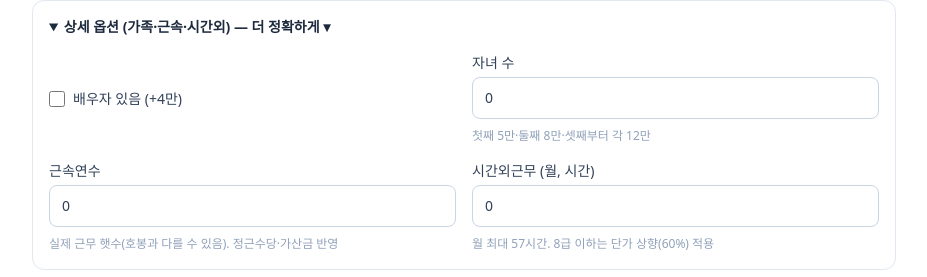
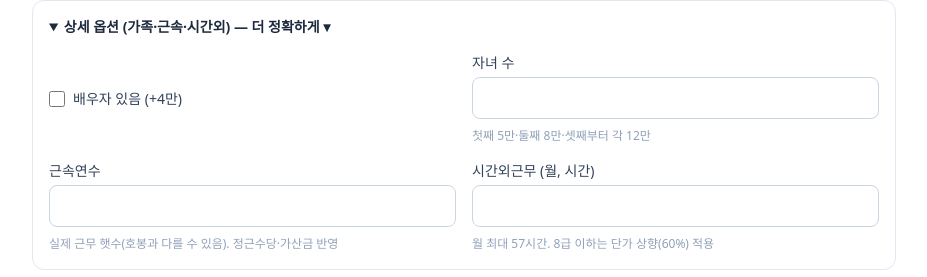
Before and after one commit to parkdane/pay-calc, a Next.js app: page /calc/civil-net in a window 1280 px wide. Both pictures are taken after a click on the heading "상세 옵션 (가족·근속·시간외) — 더 정확하게 ▾". Shown: the part 401-678 px from the top of the page, without its empty margins (176-1103 px from the left). Built offline with nearby package versions, Linux system fonts and the light colour scheme.

Commit message:
feat: extend civil salary to grade 1, worker net and savings calculators, fix leading zero in number inputs

```diff
--- a/components/CivilNetCalc.tsx
+++ b/components/CivilNetCalc.tsx
@@ -240,7 +240,7 @@ export default function CivilNetCalc() {
                 type="number"
                 min={0}
                 max={6}
-                value={children}
+                value={children === 0 ? "" : children}
                 onChange={(e) => setChildren(Number(e.target.value) || 0)}
                 className="mt-1 w-full rounded-lg border border-slate-300 px-3 py-2.5"
               />
@@ -256,7 +256,7 @@ export default function CivilNetCalc() {
                 type="number"
                 min={0}
                 max={40}
-                value={years}
+                value={years === 0 ? "" : years}
                 onChange={(e) => setYears(Number(e.target.value) || 0)}
                 className="mt-1 w-full rounded-lg border border-slate-300 px-3 py-2.5"
               />
@@ -270,7 +270,7 @@ export default function CivilNetCalc() {
                 type="number"
                 min={0}
                 max={57}
-                value={overtimeH}
+                value={overtimeH === 0 ? "" : overtimeH}
                 onChange={(e) => setOvertimeH(Number(e.target.value) || 0)}
                 className="mt-1 w-full rounded-lg border border-slate-300 px-3 py-2.5"
               />
--- a/components/DepositCalc.tsx
+++ b/components/DepositCalc.tsx
@@ -68,7 +68,7 @@ export default function DepositCalc() {
               type="number"
               min={10000}
               step={10000}
-              value={monthly}
+              value={monthly === 0 ? "" : monthly}
               onChange={(e) => setMonthly(Number(e.target.value) || 0)}
               className="mt-1 w-full rounded-lg border border-slate-300 bg-white px-3 py-2.5 tabular-nums"
             />
@@ -80,7 +80,7 @@ export default function DepositCalc() {
               type="number"
               min={100000}
               step={100000}
-              value={lump}
+              value={lump === 0 ? "" : lump}
               onChange={(e) => setLump(Number(e.target.value) || 0)}
               className="mt-1 w-full rounded-lg border border-slate-300 bg-white px-3 py-2.5 tabular-nums"
             />
--- a/components/IncomeRankCalc.tsx
+++ b/components/IncomeRankCalc.tsx
@@ -47,7 +47,7 @@ export default function IncomeRankCalc() {
               type="number"
               min={0}
               step={100}
-              value={manwon}
+              value={manwon === 0 ? "" : manwon}
               onChange={(e) => {
                 setManwon(Number(e.target.value) || 0);
                 setSubmitted(false);
--- a/components/MilitaryNetCalc.tsx
+++ b/components/MilitaryNetCalc.tsx
@@ -191,7 +191,7 @@ export default function MilitaryNetCalc() {
                 type="number"
                 min={0}
                 max={a.max ?? 99}
-                value={(inputs[a.id] as number) ?? ""}
+                value={(inputs[a.id] as number) || ""}
                 placeholder="0"
                 onChange={(e) =>
                   setInputs((p) => ({
@@ -221,7 +221,7 @@ export default function MilitaryNetCalc() {
               type="number"
               min={0}
               max={40}
-              value={years}
+              value={years === 0 ? "" : years}
               onChange={(e) => setYears(Number(e.target.value) || 0)}
               className="mt-1 w-full rounded-lg border border-slate-300 px-3 py-2.5"
             />
--- a/components/SavingsGoalSim.tsx
+++ b/components/SavingsGoalSim.tsx
@@ -182,7 +182,7 @@ function NumInput({
         type="number"
         min={0}
         step={step}
-        value={value}
+        value={value === 0 ? "" : value}
         onChange={(e) => onChange(Number(e.target.value) || 0)}
         className="mt-1 w-full rounded-lg border border-slate-300 bg-white px-3 py-2.5 tabular-nums"
       />
--- a/components/WorkerNetCalc.tsx
+++ b/components/WorkerNetCalc.tsx
@@ -91,7 +91,7 @@ export default function WorkerNetCalc() {
             type="number"
             min={0}
             step={100}
-            value={annualManwon}
+            value={annualManwon === 0 ? "" : annualManwon}
             onChange={(e) => setAnnualManwon(Number(e.target.value) || 0)}
             className="mt-1 w-full rounded-lg border border-slate-300 bg-white px-3 py-2.5 tabular-nums"
           />
@@ -105,7 +105,7 @@ export default function WorkerNetCalc() {
             type="number"
             min={0}
             max={10}
-            value={dependents}
+            value={dependents === 0 ? "" : dependents}
             onChange={(e) => setDependents(Number(e.target.value) || 0)}
             className="mt-1 w-full rounded-lg border border-slate-300 bg-white px-3 py-2.5"
           />
```
